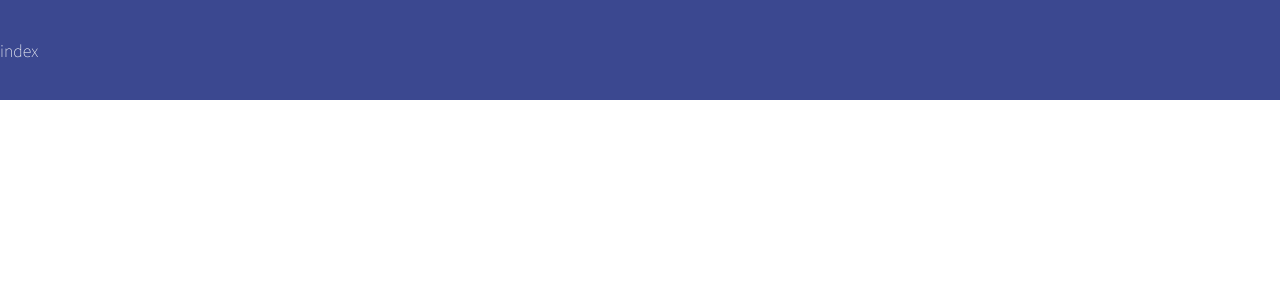
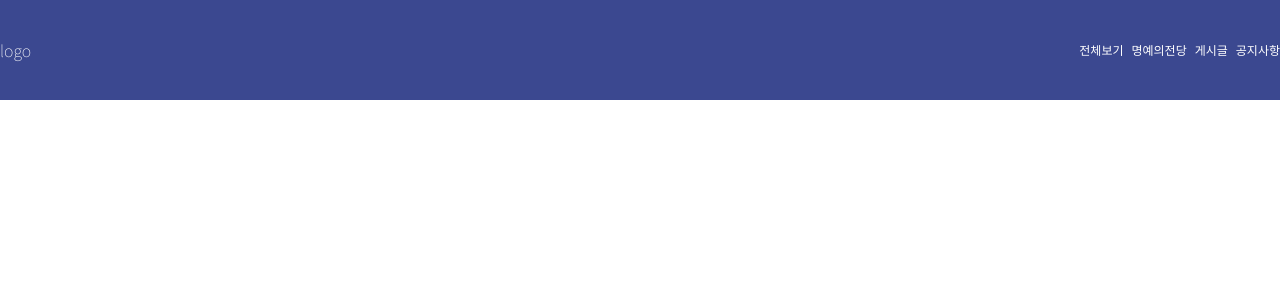
Before and after one commit to choigirang/phenomenon-community, a Next.js app in the folder frontend/: page /signup in a window 1280 px wide. Shown: the top 300 px of the page. Built offline with nearby package versions, Linux system fonts and the light colour scheme.

Commit message:
feat: 회원가입 페이지

```diff
--- a/frontend/pages/signup/index.tsx
+++ b/frontend/pages/signup/index.tsx
@@ -1,10 +1,30 @@
-import React from 'react';
+import { HEADER_NAV } from '@/constant/constant';
+import { useRouter } from 'next/router';
+import React, { useMemo } from 'react';
 import styled from 'styled-components';
 
 export default function index() {
+  // Header 카테고리
+  const category = useMemo(() => Object.keys(HEADER_NAV), []);
+
+  // 링크
+  const router = useRouter();
+
   return (
     <>
-      <Top>index</Top>
+      <Top>
+        <div className="logo" onClick={() => router.push('/')}>
+          logo
+        </div>
+        <Category>
+          {category.map(each => (
+            <li key={HEADER_NAV[each]} className="nav-item">
+              <a onClick={() => router.push(HEADER_NAV[each])}>{each}</a>
+            </li>
+          ))}
+        </Category>
+      </Top>
+      <Bottom></Bottom>
     </>
   );
 }
@@ -14,11 +34,21 @@ const Top = styled.div`
   height: 100px;
   display: flex;
   align-items: center;
+  justify-content: space-between;
   background-color: var(--color-blue);
   color: white;
   padding: 0 calc(100% - 1280px);
 `;
 
+const Category = styled.ul`
+  display: flex;
+  gap: 8px;
+  font-size: 12px;
+`;
+
 const Bottom = styled.div`
   width: 100%;
+  display: flex;
+  flex-direction: column;
+  justify-content: center;
 `;
```
